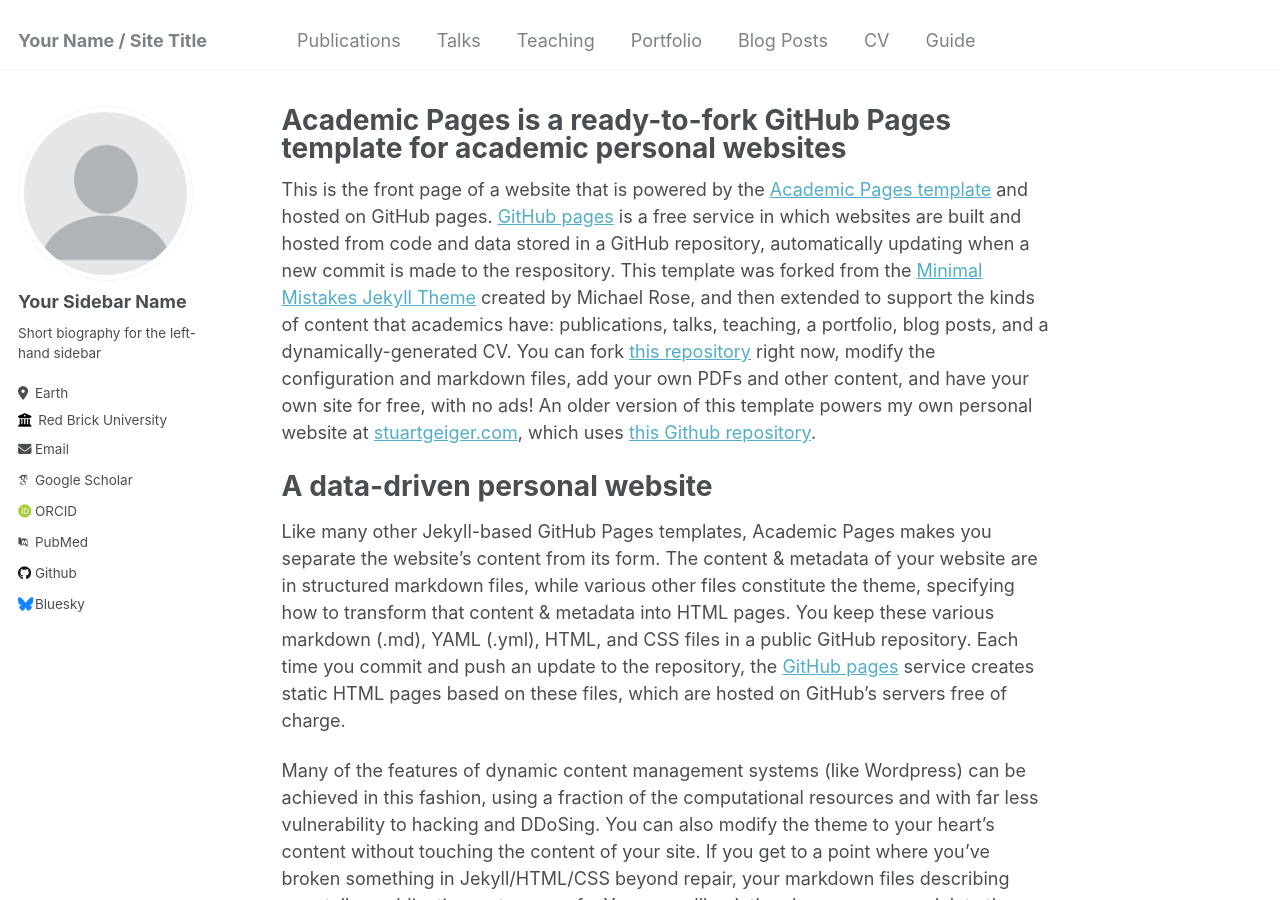
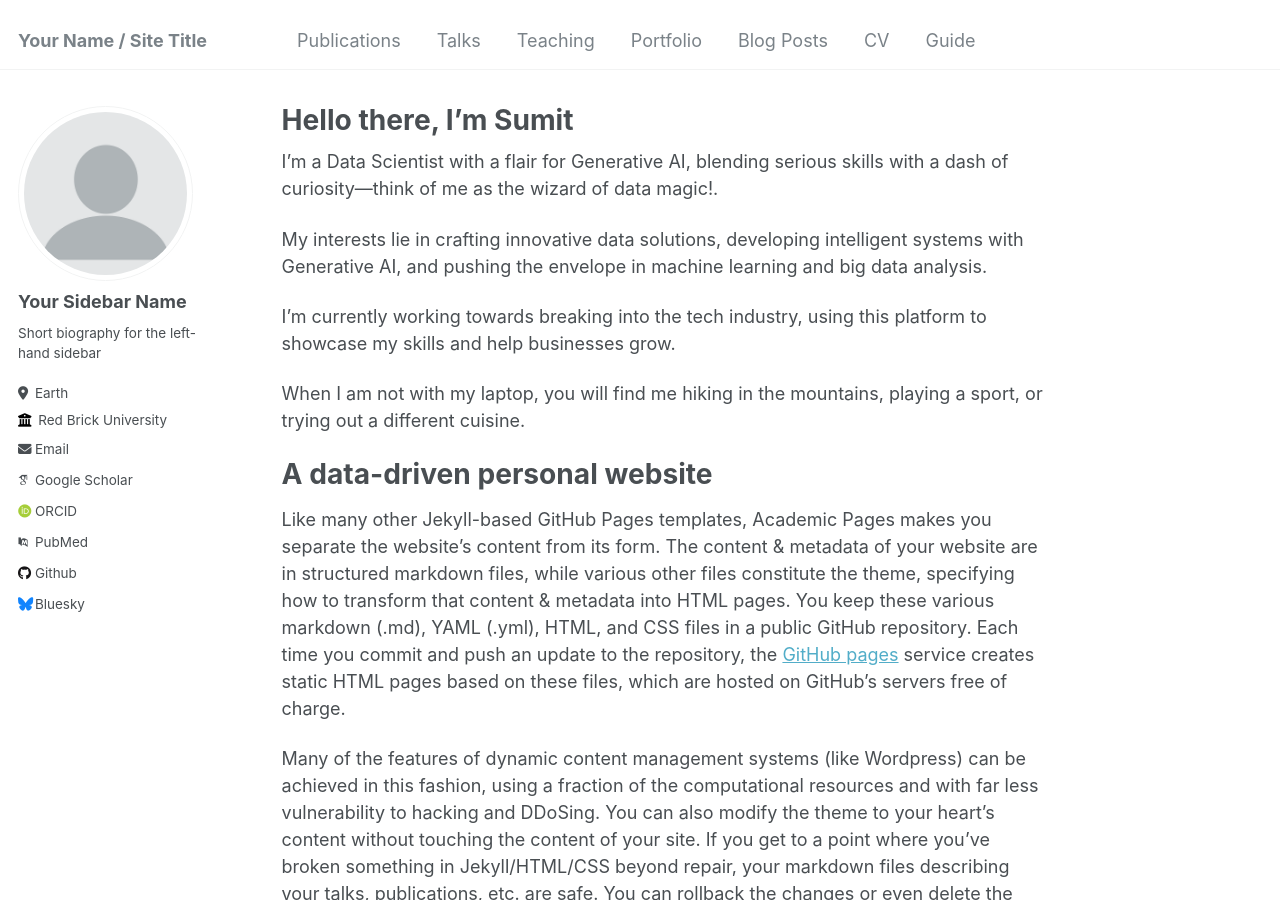
Before and after one commit to sumitisthename/sumitisthename.github.io, a Jekyll site: the page built from _pages/about.md, in a window 1280 px wide and 900 px high. Built offline with Jekyll 4.4.1, drawn with Linux system fonts in a browser that asks for light colours; some web fonts are replaced.

Commit message:
Today's Commit

```diff
--- a/_pages/about.md
+++ b/_pages/about.md
@@ -1,13 +1,19 @@
 ---
 permalink: /
-title: "Academic Pages is a ready-to-fork GitHub Pages template for academic personal websites"
+title: "Hello there, I'm Sumit "
 author_profile: true
 redirect_from:
   - /about/
   - /about.html
 ---
 
-This is the front page of a website that is powered by the [Academic Pages template](https://github.com/academicpages/academicpages.github.io) and hosted on GitHub pages. [GitHub pages](https://pages.github.com) is a free service in which websites are built and hosted from code and data stored in a GitHub repository, automatically updating when a new commit is made to the respository. This template was forked from the [Minimal Mistakes Jekyll Theme](https://mmistakes.github.io/minimal-mistakes/) created by Michael Rose, and then extended to support the kinds of content that academics have: publications, talks, teaching, a portfolio, blog posts, and a dynamically-generated CV. You can fork [this repository](https://github.com/academicpages/academicpages.github.io) right now, modify the configuration and markdown files, add your own PDFs and other content, and have your own site for free, with no ads! An older version of this template powers my own personal website at [stuartgeiger.com](http://stuartgeiger.com), which uses [this Github repository](https://github.com/staeiou/staeiou.github.io).
+I'm a Data Scientist with a flair for Generative AI, blending serious skills with a dash of curiosity—think of me as the wizard of data magic!.
+
+My interests lie in crafting innovative data solutions, developing intelligent systems with Generative AI, and pushing the envelope in machine learning and big data analysis.
+
+I'm currently working towards breaking into the tech industry, using this platform to showcase my skills and help businesses grow.
+
+When I am not with my laptop, you will find me hiking in the mountains, playing a sport, or trying out a different cuisine.
 
 A data-driven personal website
 ======
```
Also changed, not shown: _academic-achievements/2012-03-01-talk-1.md (renamed from _talks/2012-03-01-talk-1.md), _academic-achievements/2013-03-01-tutorial-1.md (renamed from _talks/2013-03-01-tutorial-1.md), _academic-achievements/2014-02-01-talk-2.md (renamed from _talks/2014-02-01-talk-2.md), _academic-achievements/2014-03-01-talk-3.md (renamed from _talks/2014-03-01-talk-3.md), images/profile_pic.jpg (added), 1 other file.
